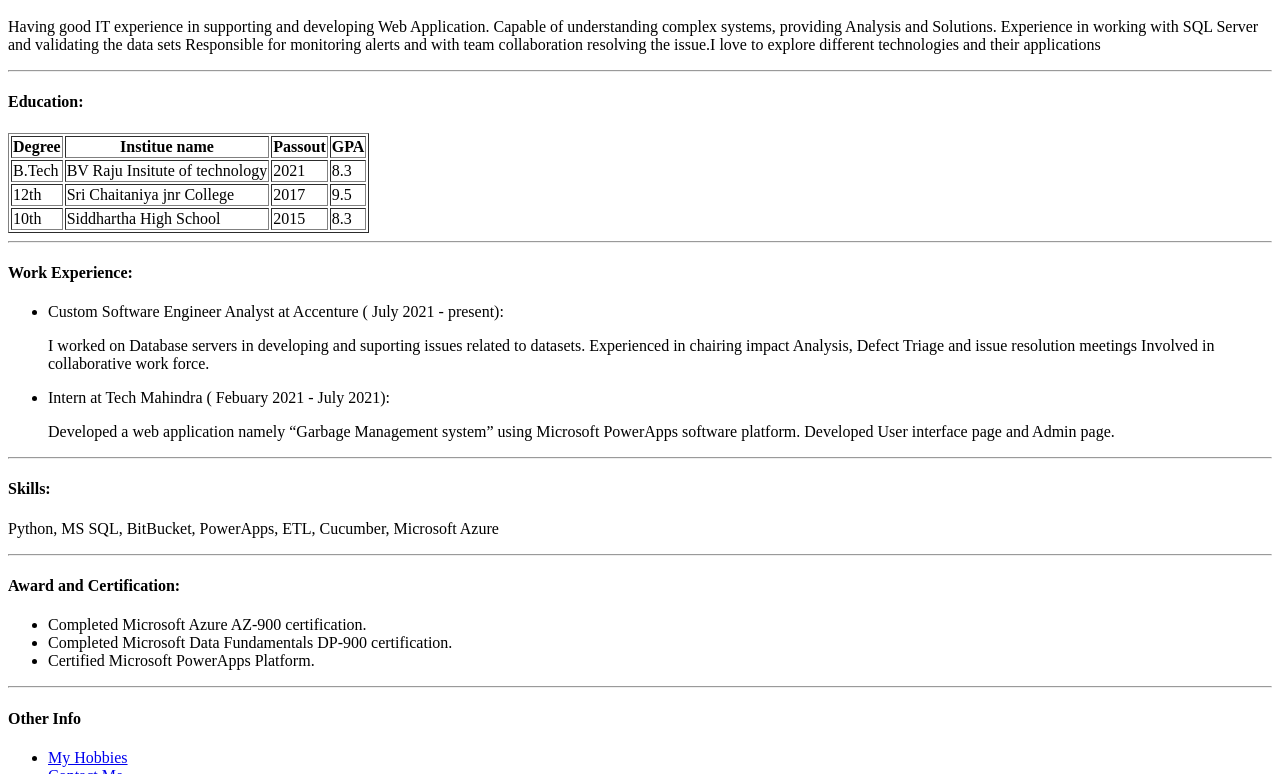
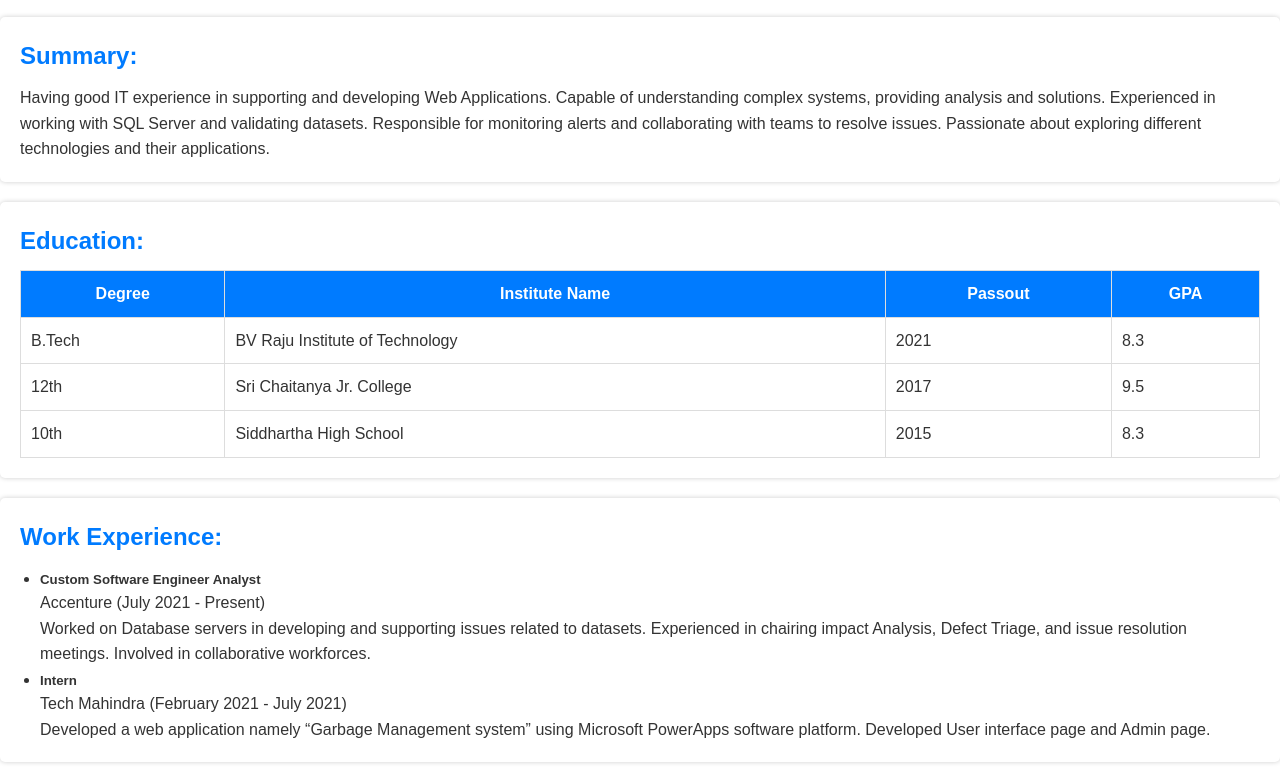
Before and after one commit to seema117/my-resume-portfolio, a plain HTML site: page index.html in a window 1280 px wide. Shown: the part 101-875 px from the top of the page. Drawn offline with Linux system fonts and the light colour scheme.

Commit message:
Update index.html

```diff
--- a/index.html
+++ b/index.html
@@ -3,71 +3,99 @@
 <head>
     <meta charset="UTF-8">
     <meta name="viewport" content="width=device-width, initial-scale=1.0">
+    <meta name="description" content="Seema's web development portfolio showcasing her skills and experience.">
+    <meta name="keywords" content="web development, portfolio, Seema, skills, experience">
+    <link rel="stylesheet" href="styles.css">
     <title>My Resume</title>
 </head>
 <body>
-    <h1>Seema</h1>
-    <h4>Summary:</h4>
-    <p>Having good  IT experience in supporting and developing  Web Application.
-        Capable of understanding complex systems, providing Analysis and Solutions.
-        Experience in working with SQL Server and validating the data sets
-        Responsible for monitoring alerts and with team collaboration resolving the issue.I love to explore different technologies and their applications</p>
-    <hr>
-    <h4>Education:</h4>
+    <header>
+        <h1>Seema - Web Developer</h1>
+    </header>
+
+    <section>
+        <h2>Summary:</h2>
+        <p>
+            Having good IT experience in supporting and developing Web Applications. Capable of understanding complex systems, providing analysis and solutions. Experienced in working with SQL Server and validating datasets. Responsible for monitoring alerts and collaborating with teams to resolve issues. Passionate about exploring different technologies and their applications.
+        </p>
+    </section>
+
+    <section>
+        <h2>Education:</h2>
         <table border="1">
-        <thead><th>Degree</th><th>Institue name</th><th>Passout</th><th>GPA</th></thead>
-        <tbody><td>B.Tech</td><td>BV Raju Insitute of technology</td><td>2021</td><td>8.3</tbody>
-        <tbody><td>12th</td><td>Sri Chaitaniya jnr College</td><td>2017</td><td>9.5</tbody>
-        <tbody><td>10th</td><td>Siddhartha High School</td><td>2015</td><td>8.3</tbody>
+            <thead>
+                <tr>
+                    <th>Degree</th>
+                    <th>Institute Name</th>
+                    <th>Passout</th>
+                    <th>GPA</th>
+                </tr>
+            </thead>
+            <tbody>
+                <tr>
+                    <td>B.Tech</td>
+                    <td>BV Raju Institute of Technology</td>
+                    <td>2021</td>
+                    <td>8.3</td>
+                </tr>
+                <tr>
+                    <td>12th</td>
+                    <td>Sri Chaitanya Jr. College</td>
+                    <td>2017</td>
+                    <td>9.5</td>
+                </tr>
+                <tr>
+                    <td>10th</td>
+                    <td>Siddhartha High School</td>
+                    <td>2015</td>
+                    <td>8.3</td>
+                </tr>
+            </tbody>
         </table>
-    <hr>
-    <h4>Work Experience:</h4>
+    </section>
+
+    <section>
+        <h2>Work Experience:</h2>
         <ul>
-        <li>Custom Software Engineer Analyst at Accenture ( July 2021 - present):
-            <br>
+            <li>
+                <h5>Custom Software Engineer Analyst</h5>
+                <p>Accenture (July 2021 - Present)</p>
                 <p>
-                I worked on Database servers in developing and suporting issues related to datasets. Experienced in chairing impact Analysis, Defect Triage and issue resolution meetings
-                Involved in collaborative work force.
+                    Worked on Database servers in developing and supporting issues related to datasets. Experienced in chairing impact Analysis, Defect Triage, and issue resolution meetings. Involved in collaborative workforces.
                 </p>
             </li>
-        <li>Intern at Tech Mahindra ( Febuary 2021 - July 2021):
-            <br>
-            <p>Developed a web application namely “Garbage Management system” using Microsoft PowerApps software platform.
-                Developed User interface page and Admin page.
-            </p>
+            <li>
+                <h5>Intern</h5>
+                <p>Tech Mahindra (February 2021 - July 2021)</p>
+                <p>Developed a web application namely “Garbage Management system” using Microsoft PowerApps software platform. Developed User interface page and Admin page.</p>
             </li>
         </ul>
-    <hr>
-    <h4>Skills:</h4>
-    <p>
-        Python, MS SQL, BitBucket, PowerApps, ETL, Cucumber, Microsoft Azure
-    </p>
-    <hr>
+    </section>
 
-    <h4>Award and Certification:</h4>
+    <section>
+        <h2>Skills:</h2>
+        <p>Python, MS SQL, BitBucket, PowerApps, ETL, Cucumber, Microsoft Azure</p>
+    </section>
+
+    <section>
+        <h2>Awards and Certification:</h2>
         <ul>
-        <li>
-            Completed Microsoft Azure AZ-900 certification.
-        </li>
-        <li>
-            Completed Microsoft Data Fundamentals DP-900 certification.
-        </li>
-        <li>
-            Certified Microsoft PowerApps Platform.
-        </li>
+            <li>Completed Microsoft Azure AZ-900 certification.</li>
+            <li>Completed Microsoft Data Fundamentals DP-900 certification.</li>
+            <li>Certified Microsoft PowerApps Platform.</li>
         </ul>
-    <hr>
-    <h4>Other Info</h4>
+    </section>
+
+    <section>
+        <h2>Other Info</h2>
         <ul>
-        <li>
-            <a href="./myhobbies.html">My Hobbies</a>
-        </li>
-        <li>
-            <a href="./contact.html">Contact Me</a>
-        </li>
+            <li><a href="./myhobbies.html">My Hobbies</a></li>
+            <li><a href="./contact.html">Contact Me</a></li>
         </ul>
+    </section>
 
-
+    <footer>
+        <p>© 2023 Seema. All Rights Reserved.</p>
+    </footer>
 </body>
-<footer><p>© 2023 Seema. All Rights Reserved.</p></footer>
 </html>
```
Lines whose indentation alone changed are shown as unchanged.
